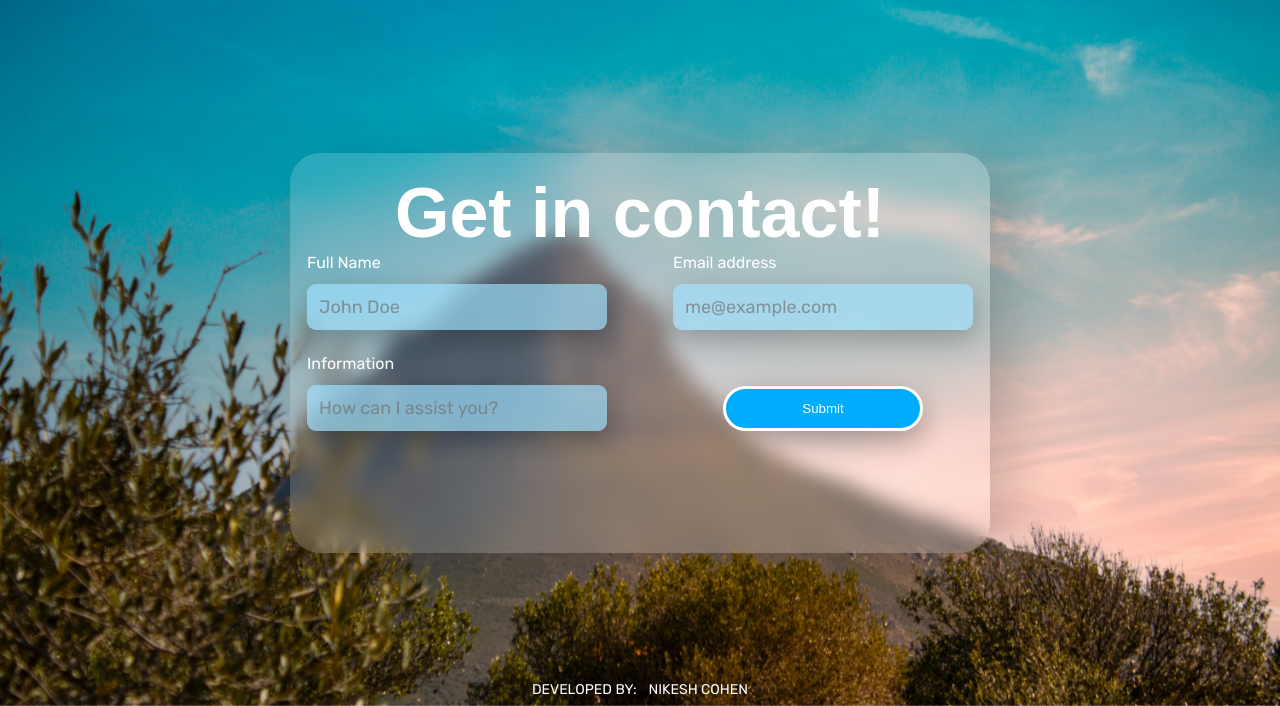
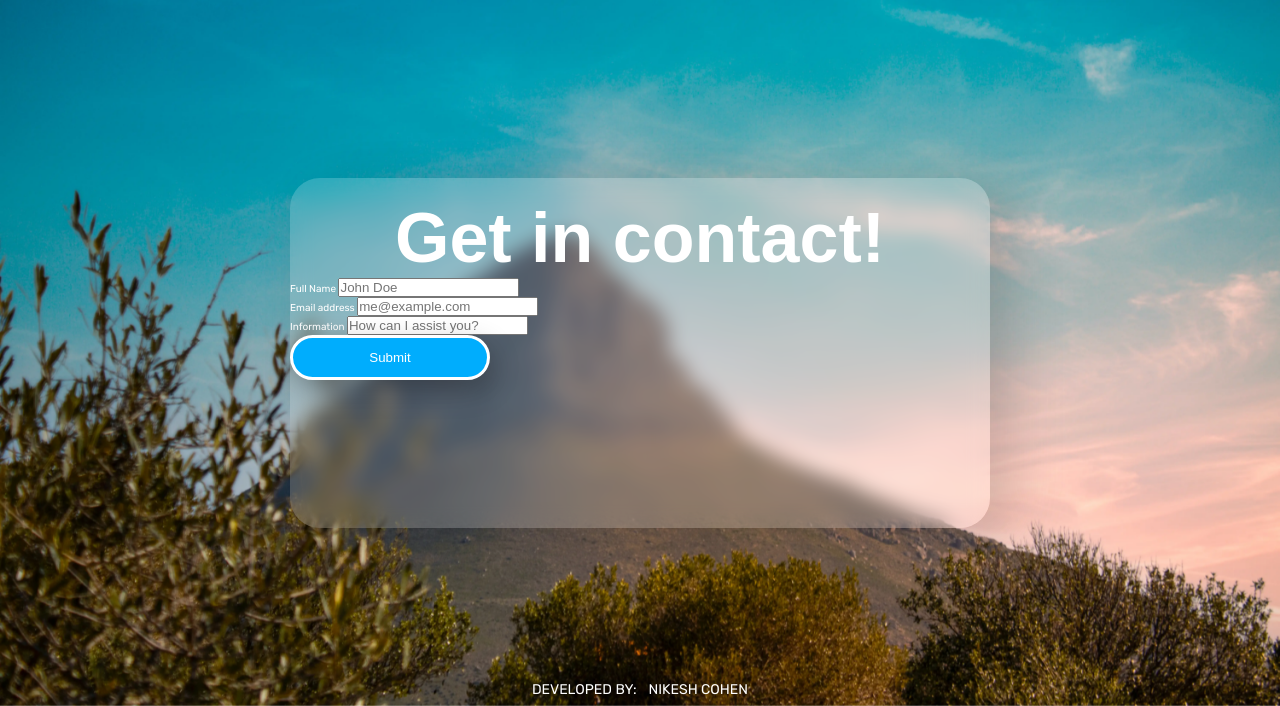
Before and after one commit to NikeshCohen/linktree-clone, a plain HTML site: page contact.html in a window 1280 px wide. Shown: the part 94-800 px from the top of the page. Drawn offline with nearby package versions, Linux system fonts and the light colour scheme; a web font is replaced by a local one.

Commit message:
error fixes

```diff
--- a/contact.html
+++ b/contact.html
@@ -29,6 +29,7 @@
       src="https://unpkg.com/ionicons@7.1.0/dist/ionicons/ionicons.js"
     ></script>
     <link rel="stylesheet" href="css/queries.css" />
+    <link rel="stylesheet" href="css/contact.css" />
   </head>
   <body>
     <div class="hero-image-contact">
@@ -37,8 +38,8 @@
         <ul class="nav-links">
           <li class="link-attribute">
             <ion-icon name="home-outline" class="icon"></ion-icon>
-            <!-- <a href="./" class="nav-link">HOME</a> -->
-            <a href="index.html" class="nav-link">HOME</a>
+            <a href="./" class="nav-link">HOME</a>
+            <!-- <a href="index.html" class="nav-link">HOME</a> -->
           </li>
         </ul>
       </nav>
@@ -51,7 +52,7 @@
       </div>
       <div class="contact-box">
         <p class="contact-text">Get in contact!</p>
-        <form class="contact" name="sign-up" netlify>
+        <form name="contact" netlify>
           <div>
             <label for="full-name">Full Name</label>
             <input
--- a/css/contact.css
+++ b/css/contact.css
@@ -4,7 +4,7 @@
   backdrop-filter: blur(10px);
   border-radius: 30px;
   position: relative;
-  height: 40rem;
+  height: 35rem;
   width: 70rem;
   left: 50%;
   top: 45%;
```
Also changed, not shown: index.html (+2 -2 lines), 2 other files.
